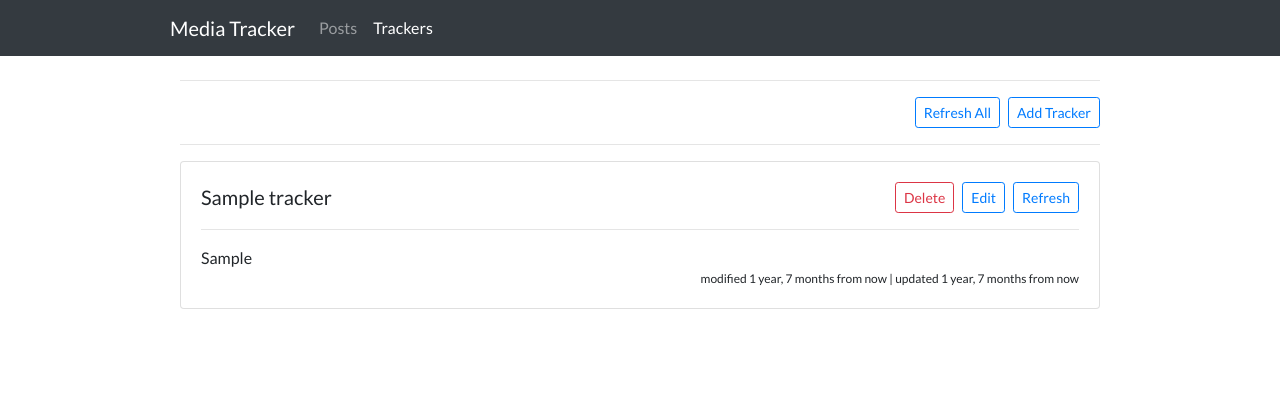
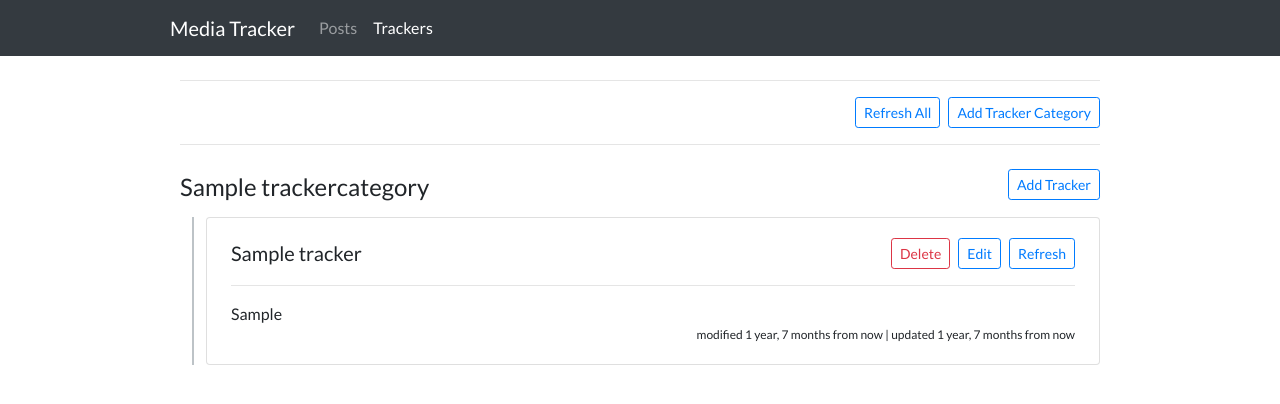
Before and after one commit to pushpreet/mediatracker, a Django app: page /tracker/ in a window 1280 px wide. Shown: the top 404 px of the page. Run offline with Django 3.2, Linux system fonts and the light colour scheme; tables that the repository leaves empty hold one stand-in row (values such as "Sample post"); some libraries are stand-ins or nearby versions.

Commit message:
add tracker categories

```diff
--- a/tracker/models.py
+++ b/tracker/models.py
@@ -43,8 +43,6 @@ class Tracker(models.Model):
         if abs(self.last_updated - self.last_modified) < timedelta(seconds=1):
             crawledFrom = (timezone.now() - timedelta(days=3)).timestamp()
 
-        crawledFrom = int(crawledFrom*1000)
-
         webhoseio.config(token='e187b1d6-59c5-4b3b-9614-1c42b3e3658e')
         output = webhoseio.query(
             "filterWebContent",
@@ -54,11 +52,10 @@ class Tracker(models.Model):
                 "language": "english",
                 "site_type": "news",
             })
-        print(output['totalResults'])
+
         output = output['posts']
         while True:
             temp = webhoseio.get_next()
-            print(temp['moreResultsAvailable'])
             output += temp['posts']
             if temp['moreResultsAvailable'] <= 0:
                 break
--- a/tracker/static/tracker/css/style.css
+++ b/tracker/static/tracker/css/style.css
@@ -47,3 +47,9 @@ body {
   max-width: 940px;
   padding:0;
 }
+
+.no-data {
+  color: gray;
+  font-size: 0.8rem;
+  margin-top: 1rem;
+}
--- /dev/null
+++ b/tracker/static/tracker/css/tracker_list.css
@@ -0,0 +1,21 @@
+.card {
+    width: 100%;
+}
+
+.post-card {
+    margin-top: 0.75rem;
+    margin-bottom: 0.75rem;
+    margin-left: 0px;
+    margin-right: 0px;
+}
+
+.section-line {
+    background-color: #bdc3c7;
+    width: 2px;
+    margin: -0.5px 0.5rem;
+    height: 100%;
+}
+
+.category-header {
+    margin-top: 1.5rem;
+}
--- a/tracker/templates/tracker/post_list.html
+++ b/tracker/templates/tracker/post_list.html
@@ -108,7 +108,9 @@
         {% endfor %}
         <div id="post-list-anchor"></div>
     {% else %}
-        <p>No posts are available.</p>
+        <div class="col-lg-12 no-data">
+            <em>No posts are available.</em>
+        </div>
     {% endif %}
 
     <div class="col-lg-12 text-center loading" style="display: none;">
--- a/tracker/templates/tracker/tracker_list.html
+++ b/tracker/templates/tracker/tracker_list.html
@@ -1,5 +1,10 @@
 {% extends 'tracker/base.html' %}
 {% load humanize %}
+{% load static %}
+
+{% block stylesheet %}
+    <link rel="stylesheet" type="text/css" href="{% static 'tracker/css/tracker_list.css' %}" />
+{% endblock %}
 
 {% block content %}
     <hr>
@@ -8,14 +13,29 @@
             <button class="btn btn-sm btn-outline-primary" type="submit">Refresh All</button>
         </div>
         <div class="flex-item">
-            <button class="btn btn-sm btn-outline-primary" type="button" data-toggle="modal" data-target="#addTrackerModal">Add Tracker</button>
+            <button class="btn btn-sm btn-outline-primary" type="button" data-toggle="modal" data-target="#addTrackerCategoryModal">Add Tracker Category</button>
         </div>
     </nav>
     <hr>
 
-    {% if tracker_list %}
-        {% for tracker in tracker_list %}
-            <div class="card mb-3" style="width: 100%;">
+    {% if tracker_category_list %}
+        {% for category in tracker_category_list %}
+            <div class="d-flex flex-row justify-content-end category-header">
+                <div class="flex-item mr-auto">
+                    <span style="font-size:1.5rem;">{{ category.name }}</span>
+                </div>
+                <div class="flex-item">
+                    <button class="btn btn-sm btn-outline-primary" type="button" data-toggle="modal" data-target="#addTrackerModal" data-category-id="{{ category.id }}">Add Tracker</button>
+                </div>
+            </div>
+
+            {% if category.trackers %}
+                {% for tracker in category.trackers %}
+                    <div class="d-flex flex-row post-card">
+                        <div class="flex-item">
+                            <div class="section-line"></div>
+                        </div>
+                        <div class="card flex-item">
                             <div class="card-body">
                                 <div class="d-flex flex-row justify-content-between">
                                     <div class="flex-item mr-auto">
@@ -41,9 +61,18 @@
                                 <p class="text-right" style="font-size: 12px; margin-bottom: 0px;">modified {{ tracker.last_modified|naturaltime }} | updated {{ tracker.last_updated|naturaltime }}</p>
                             </div>
                         </div>
+                    </div>
                 {% endfor %}
             {% else %}
-        <p>No trackers are available.</p>
+                <div class="col-lg-12 no-data">
+                    <em>No trackers are available in this category.</em>
+                </div>
+            {% endif %}
+        {% endfor %}
+    {% else %}
+        <div class="col-lg-12 no-data">
+            <em>No trackers are available.</em>
+        </div>
     {% endif %}
 
     <div class="modal fade" id="addTrackerModal" tabindex="-1" role="dialog" aria-labelledby="addTrackerModalLabel" aria-hidden="true">
@@ -55,9 +84,10 @@
                         <span aria-hidden="true">&times;</span>
                     </button>
                 </div>
-                <form action="{% url 'tracker:add' %}" method="post">
+                <form action="{% url 'tracker:add_tracker' %}" method="post">
                     {% csrf_token %}
                     <div class="modal-body">
+                        <input type="text" class="form-control" id="tracker-category-id" name="tracker-category-id" hidden>
                         <div class="form-group">
                             <label for="tracker-name" class="col-form-label">Tracker Name:</label>
                             <input type="text" class="form-control" id="tracker-name" name="tracker-name">
@@ -65,6 +95,32 @@
                         <div class="form-group">
                             <label for="query" class="col-form-label">Query:</label>
                             <textarea class="form-control" id="query" name="query"></textarea>
+                        </div>
+                    </div>
+                    <div class="modal-footer">
+                        <button type="button" class="btn btn-outline-secondary" data-dismiss="modal">Cancel</button>
+                        <button type="submit" class="btn btn-outline-primary">Save</button>
+                    </div>
+                </form>
+            </div>
+        </div>
+    </div>
+
+    <div class="modal fade" id="addTrackerCategoryModal" tabindex="-1" role="dialog" aria-labelledby="addTrackerCategoryModalLabel" aria-hidden="true">
+        <div class="modal-dialog" role="document">
+            <div class="modal-content">
+                <div class="modal-header">
+                    <h5 class="modal-title" id="addTrackerCategoryModalLabel">Add new tracker category</h5>
+                    <button type="button" class="close" data-dismiss="modal" aria-label="Close">
+                        <span aria-hidden="true">&times;</span>
+                    </button>
+                </div>
+                <form action="{% url 'tracker:add_category' %}" method="post">
+                    {% csrf_token %}
+                    <div class="modal-body">
+                        <div class="form-group">
+                            <label for="tracker-category-name" class="col-form-label">Category Name:</label>
+                            <input type="text" class="form-control" id="tracker-category-name" name="tracker-category-name">
                         </div>
                     </div>
                     <div class="modal-footer">
@@ -85,7 +141,7 @@
                         <span aria-hidden="true">&times;</span>
                     </button>
                 </div>
-                <form action="{% url 'tracker:edit' %}" method="post">
+                <form action="{% url 'tracker:edit_tracker' %}" method="post">
                     {% csrf_token %}
                     <div class="modal-body">
                         <input type="hidden" class="form-control" id="tracker-id" name="tracker-id">
@@ -110,7 +166,7 @@
     <div class="modal fade" id="deleteTrackerModal" tabindex="-1" role="dialog" aria-labelledby="deleteTrackerModalLabel" aria-hidden="true">
         <div class="modal-dialog" role="document">
             <div class="modal-content">
-                <form action="{% url 'tracker:delete' %}" method="post">
+                <form action="{% url 'tracker:delete_tracker' %}" method="post">
                     {% csrf_token %}
                     <div class="modal-body">
                         <input type="text" class="form-control" id="tracker-id" name="tracker-id" hidden>
@@ -147,5 +203,13 @@
             var modal = $(this)
             modal.find('#tracker-id').val(id)
         });
+
+        $('#addTrackerModal').on('show.bs.modal', function (event) {
+            var button = $(event.relatedTarget) // Button that triggered the modal
+            var id = button.data('category-id') // Extract info from data-* attributes
+
+            var modal = $(this)
+            modal.find('#tracker-category-id').val(id)
+        });
     </script>
 {% endblock %}
--- a/tracker/urls.py
+++ b/tracker/urls.py
@@ -10,10 +10,10 @@ urlpatterns = [
     path('posts/', views.post_list, name='post_list'),
     path('posts/<str:pk>/', views.PostDetailView.as_view(), name='post_detail'),
     path('tracker/', views.TrackerListView.as_view(), name='tracker_list'),
-    path('tracker/<int:pk>/', views.TrackerDetailView.as_view(), name='tracker_detail'),
+    path('tracker/add-category/', views.add_tracker_category, name='add_category'),
+    path('tracker/add-tracker/', views.add_tracker, name='add_tracker'),
     path('tracker/<int:tracker_id>/refresh/', views.refresh_tracker, name='refresh'),
-    path('tracker/add/', views.add_tracker, name='add'),
-    path('tracker/edit/', views.edit_tracker, name='edit'),
-    path('tracker/delete/', views.delete_tracker, name='delete'),
+    path('tracker/edit-tracker/', views.edit_tracker, name='edit_tracker'),
+    path('tracker/delete-tracker/', views.delete_tracker, name='delete_tracker'),
     path('posts/api/user-attr/', views.set_user_attr, name='set_user_attr'),
 ]
--- a/tracker/views.py
+++ b/tracker/views.py
@@ -5,8 +5,7 @@ from django.urls import reverse
 from django.utils import timezone
 from django.core.paginator import Paginator, EmptyPage, PageNotAnInteger
 from django.contrib.postgres.search import SearchQuery, SearchRank, SearchVector
-from django.db.models import Count, Sum
-from django.db.models import CharField, Case, When, Value, IntegerField
+from django.db.models import Count, Sum, CharField, Case, When, Value, IntegerField, Q
 import django.db.models as models
 
 from .models import Post, Tracker, User, TrackerCategory, UserPostRelevant
@@ -37,17 +36,17 @@ def post_list(request):
         filtered_posts = user_posts.order_by('-published')
 
     ### filter posts by form selection
+    if selected_tracker_categories:
+        selected_tracker_categories = int(selected_tracker_categories)
+        filtered_posts = filtered_posts.filter(trackers__category__id=selected_tracker_categories)
+
     if selected_trackers:
-        filtered_posts = filtered_posts.filter(trackers__id__in=selected_trackers)
         selected_trackers = int(selected_trackers)
-
-    if selected_tracker_categories:
-        filtered_posts = filtered_posts.filter(trackers__category__id__in=selected_tracker_categories)
-        selected_tracker_categories = int(selected_tracker_categories)
+        filtered_posts = filtered_posts.filter(trackers__id=selected_trackers)
 
     if selected_relevancy:
+        selected_relevancy = int(selected_relevancy)
         filtered_posts = filtered_posts.filter(userpostrelevant__relevancy=selected_relevancy)
-        selected_relevancy = int(selected_relevancy)
     else:
         filtered_posts = filtered_posts.exclude(userpostrelevant__relevancy=UserPostRelevant.REMOVED)
 
@@ -125,32 +124,35 @@ class PostDetailView(generic.DetailView):
 
 class TrackerListView(generic.ListView):
     template_name = 'tracker/tracker_list.html'
-    context_object_name = 'tracker_list'
+    context_object_name = 'tracker_category_list'
 
     def get_queryset(self):
-        """ Return the last 10 posts. """
-        return Tracker.objects.all().order_by('-last_modified')
+        tracker_categories = TrackerCategory.objects.order_by('name').values('id', 'name')
+        trackers = Tracker.objects.order_by('category__name', '-last_modified')
 
-class TrackerDetailView(generic.DetailView):
-    model = Tracker
-    template_name = 'tracker/tracker_detail.html'
+        for tracker in trackers:
+            for category in tracker_categories:
+                if category['name'] == tracker.category.name:
+                    if 'trackers' not in category.keys():
+                        category['trackers'] = [tracker]
+                    else:
+                        category['trackers'].append(tracker)
 
-def refresh_tracker(request, tracker_id):
-    tracker = get_object_or_404(Tracker, pk=tracker_id)
+        return tracker_categories
 
-    if tracker.update():
-        return HttpResponseRedirect(reverse('tracker:post_list'))
+def add_tracker_category(request):
+    tracker_category_name = request.POST.get('tracker-category-name', False)
 
-def delete_tracker(request):
-    tracker_id = request.POST.get('tracker-id', False)
-    tracker = get_object_or_404(Tracker, pk=tracker_id)
-    tracker.delete()
+    TrackerCategory.objects.create(
+        name = tracker_category_name,
+    )
 
     return HttpResponseRedirect(reverse('tracker:tracker_list'))
 
 def add_tracker(request):
     tracker_name = request.POST.get('tracker-name', False)
     tracker_query = request.POST.get('query', False)
+    tracker_category_id = request.POST.get('tracker-category-id', False)
 
     Tracker.objects.create(
         name = tracker_name,
@@ -159,10 +161,16 @@ def add_tracker(request):
         last_modified = timezone.now(),
         last_updated = timezone.now(),
         created_by = User.objects.get(name = 'Pushpreet'),
-        category = TrackerCategory.objects.get(name = 'General')
+        category = TrackerCategory.objects.get(id = int(tracker_category_id))
     )
 
     return HttpResponseRedirect(reverse('tracker:tracker_list'))
+
+def refresh_tracker(request, tracker_id):
+    tracker = get_object_or_404(Tracker, pk=tracker_id)
+
+    if tracker.update():
+        return HttpResponseRedirect(reverse('tracker:post_list'))
 
 def edit_tracker(request):
     tracker_id = request.POST.get('tracker-id', False)
@@ -176,6 +184,13 @@ def edit_tracker(request):
         tracker.query = tracker_query
         tracker.last_modified = timezone.now()
         tracker.save()
+
+    return HttpResponseRedirect(reverse('tracker:tracker_list'))
+
+def delete_tracker(request):
+    tracker_id = request.POST.get('tracker-id', False)
+    tracker = get_object_or_404(Tracker, pk=tracker_id)
+    tracker.delete()
 
     return HttpResponseRedirect(reverse('tracker:tracker_list'))
 
```
Lines whose indentation alone changed are shown as unchanged.
